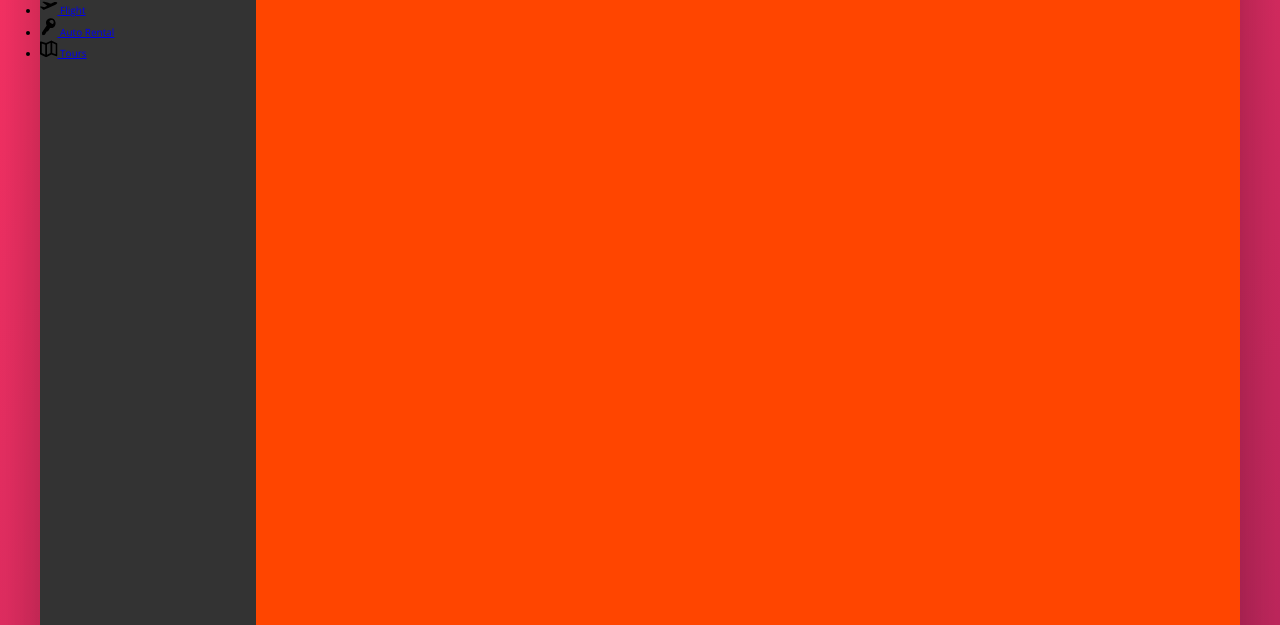
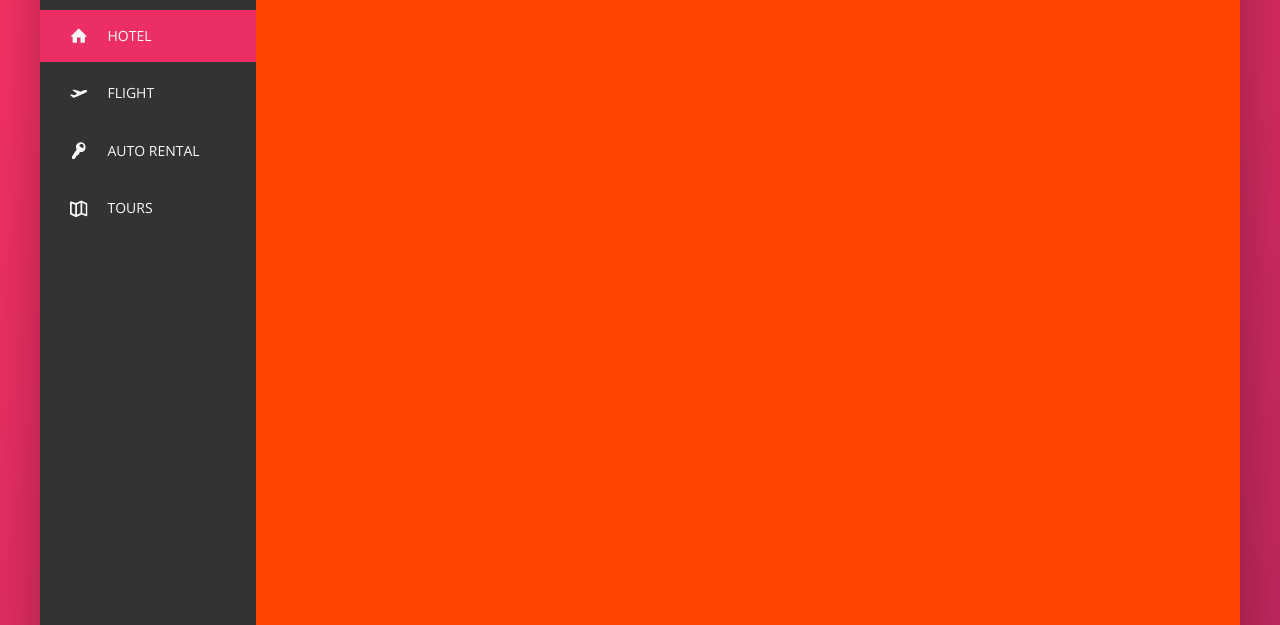
Before and after one commit to marselgray/trillo, a website: page index.html in a window 1280 px wide. Shown: the part 175-800 px from the top of the page. Drawn offline with nearby package versions, Linux system fonts and the light colour scheme.

Commit message:
Navigation SideBar: animations and styles

```diff
--- a/index.html
+++ b/index.html
@@ -47,7 +47,7 @@
 			<div class="content">
 				<nav class="sidebar">
 					<ul class="side-nav">
-						<li class="side-nav__item">
+						<li class="side-nav__item side-nav__item--active">
 							<a href="#" class="side-nav__link">
 								<svg class="side-nav__icon">
 									<use xlink:href="img/sprite.svg#icon-home"></use>
--- a/sass/_components.scss
+++ b/sass/_components.scss
@@ -117,18 +117,74 @@
 
 // Side Nav
 .side-nav{
+	font-size: 1.4rem;
+	list-style: none;
+	margin: 3.5rem 0 0 0;
 
 	&__item{
+		position: relative;
 
+		&:not(:last-child){
+			margin: 0 0 0.5rem 0;
+		}
+
+		&::before{
+			content: '';
+			position: absolute;
+			top: 0;
+			left: 0;
+			height: 100%;
+			width: 3px;
+			background-color: var(--color-primary);
+			transform: scaleY(0);
+			// for the width it is delayed .2s
+			transition: transform .2s,
+						width .4s cubic-bezier(1, 0, 0, 1) .2s,
+						background-color .1s;
+		}
+
+		&:hover{
+			&::before{
+				transform: scaleY(1);
+				width: 100%;
+			}
+		}
+
+		&:active{
+			&::before{
+				background-color: var(--color-grey-light-4);
+			}
+		}
+
+		&--active{
+			&::before{
+				transform: scaleY(1);
+				width: 100%;
+			}
+		}
 	}
 
-	&__link{
+	&__link:link,
+	&__link:visited{
+		color: var(--color-grey-light-1);
+		text-decoration: none;
+		text-transform: uppercase;
+		display: block;
+		padding: 1.5rem 3rem;
 
+		display: flex;
+		align-items: center;
+
+		z-index: 10;
+		position: relative;
 	}
 
 	&__icon{
 		width: 1.75rem;
 		height: 1.75rem;
+		margin: 0 2rem 0 0;
+		// https://css-tricks.com/currentcolor/
+		fill: currentColor;
 	}
 }
 
```
Also changed, not shown: README.md, css/style.css.
